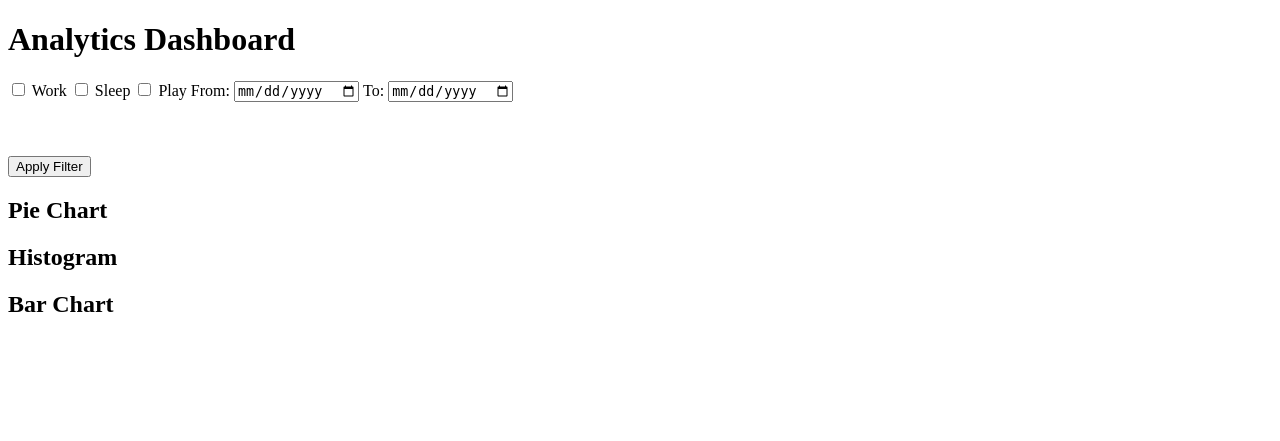
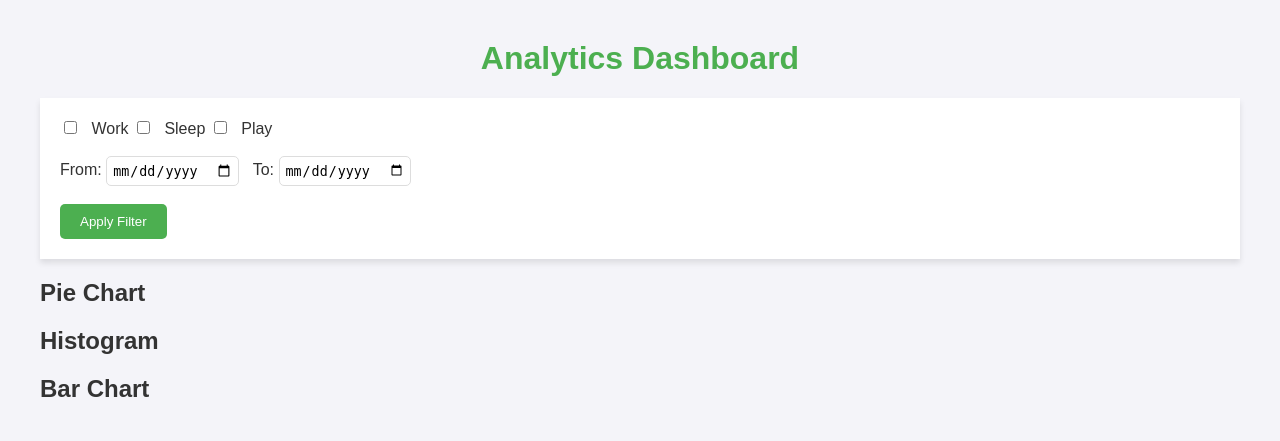
Before and after one commit to aLexGit28/flask-dashboard, a Flask app: template templates/dashboard.html in a window 1280 px wide. Shown: the top 441 px of the page. Run offline with Flask 3, Linux system fonts and the light colour scheme; the template is opened without the code that fills it, so the values that code supplies are empty.

Commit message:
Added CSS styles and restructure dashboard layout for improved UI

```diff
--- /dev/null
+++ b/static/style.css
@@ -0,0 +1,65 @@
+/* Global Styles */
+body {
+  font-family: Arial, sans-serif;
+  background-color: #f4f4f9;
+  color: #333;
+  margin: 0;
+  padding: 0;
+}
+
+h1 {
+  color: #4CAF50;
+  text-align: center;
+  margin-top: 20px;
+}
+
+/* Container for the dashboard */
+.dashboard-container {
+  max-width: 1200px;
+  margin: 0 auto;
+  padding: 20px;
+}
+
+/* Form styles */
+form {
+  margin: 20px 0;
+  padding: 20px;
+  background-color: #ffffff;
+  box-shadow: 0px 4px 6px rgba(0, 0, 0, 0.1);
+}
+
+input[type="date"] {
+  padding: 5px;
+  margin-right: 10px;
+  border: 1px solid #ddd;
+  border-radius: 5px;
+}
+
+input[type="checkbox"] {
+  margin-right: 10px;
+}
+
+/* Buttons */
+button {
+  background-color: #4CAF50;
+  color: white;
+  padding: 10px 20px;
+  border: none;
+  border-radius: 5px;
+  cursor: pointer;
+}
+
+button:hover {
+  background-color: #45a049;
+}
+
+/* Chart Styles */
+.chart-container {
+  margin-top: 30px;
+}
+
+.chart-container canvas {
+  display: block;
+  max-width: 100%;
+  margin: 0 auto;
+}
--- a/templates/dashboard.html
+++ b/templates/dashboard.html
@@ -3,23 +3,24 @@
 <head>
     <meta charset="UTF-8">
     <meta name="viewport" content="width=device-width, initial-scale=1.0">
+    <link rel="stylesheet" href="{{ url_for('static', filename='style.css') }}">
     <title>Flask Dashboard</title>
 </head>
 <body>
+    <div class="dashboard-container">
         <h1>Analytics Dashboard</h1>
 
         <!-- Dropdown for category filter -->
         <form method="POST" action="/">
             <label><input type="checkbox" name="categories" value="Work"> Work</label>
             <label><input type="checkbox" name="categories" value="Sleep"> Sleep</label>
-        <label><input type="checkbox" name="categories" value="Play"> Play</label>
-        <!-- Add more categories here as needed -->
+            <label><input type="checkbox" name="categories" value="Play"> Play</label><br><br>
+
             <label for="from_date">From:</label>
             <input type="date" name="from_date" id="from_date">
 
             <label for="to_date">To:</label>
             <input type="date" name="to_date" id="to_date">
-        <br><br>
 
             <br><br>
             <button type="submit">Apply Filter</button>
@@ -34,6 +35,6 @@
 
         <h2>Bar Chart</h2>
         <div>{{ bar_chart | safe }}</div>
-
+    </div>
 </body>
 </html>
```
Lines whose indentation alone changed are shown as unchanged.
